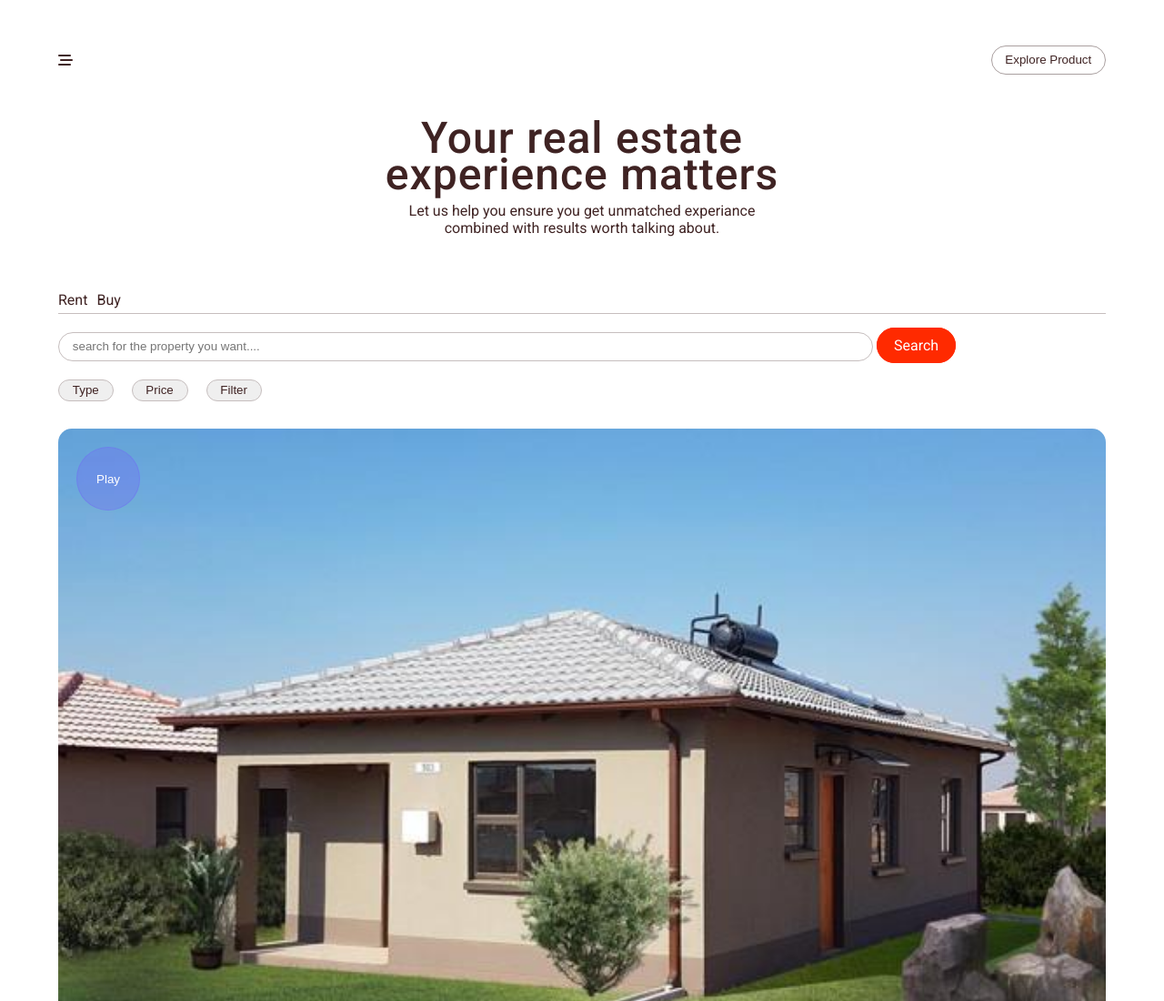
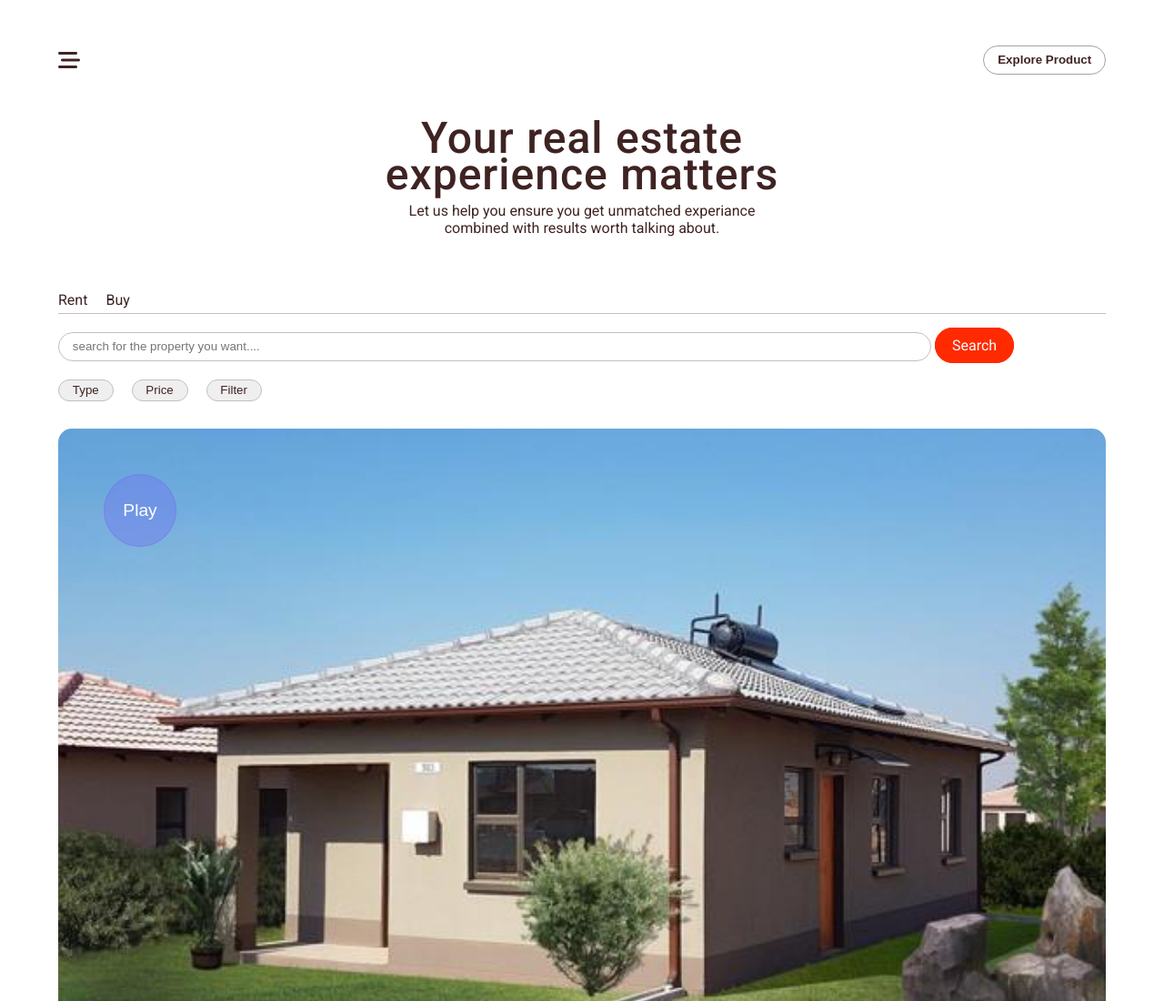
Before and after one commit to FortunaSolo/Real-estate-intro-page, a plain HTML site: page index.html in a window 1280 px wide. Shown: the top 1100 px of the page at 91% size. Drawn offline with Linux system fonts and the light colour scheme.

Commit message:
adjust button size

```diff
--- a/css/style.css
+++ b/css/style.css
@@ -19,6 +19,7 @@ body {
   border-radius: 20px;
   background-color: transparent;
   border: 1px solid rgb(170, 160, 160);
+  font-weight: 700;
 }
 .top-nav button:hover {
   background: rgb(63, 35, 35);
@@ -27,6 +28,9 @@ body {
 header,
 section {
   margin: 0 5vw;
+}
+.icon{
+    font-size: 1.5rem;
 }
 .title {
   display: flex;
@@ -59,18 +63,17 @@ section {
   margin-bottom: 20px;
 }
 .bottom-nav p {
-  padding-right: 10px;
-}
-.search-area {
+  padding-right: 20px;
 }
 .search {
-  width: 70vw;
+  width: 75vw;
   padding: 1ch 2ch;
   border-radius: 20px;
   border: none;
   border: 1px solid rgb(198, 190, 190);
 }
 .search-btn {
+  width: 15vw;
   padding: 1ch 2ch;
   border-radius: 20px;
   border: 1px solid rgb(255, 42, 0);
@@ -101,12 +104,13 @@ section {
 }
 .image button {
   border: 1px solid rgba(112, 112, 241, 0.45);
-  width: 70px;
-  height: 70px;
+  width: 80px;
+  height: 80px;
   border-radius: 50%;
   position: absolute;
-  left: 20px;
-  top: 20px;
+  left: 50px;
+  top: 50px;
   background: rgba(112, 112, 241, 0.391);
   color: white;
+  font-size: 1.2rem;
 }
--- a/index.html
+++ b/index.html
@@ -22,7 +22,7 @@
   <body>
     <header>
       <nav class="top-nav">
-        <i class="fa-solid fa-bars-staggered"></i>
+        <i class="fa-solid fa-bars-staggered icon"></i>
         <button class="explore">Explore Product</button>
       </nav>
       <div class="title">
```
